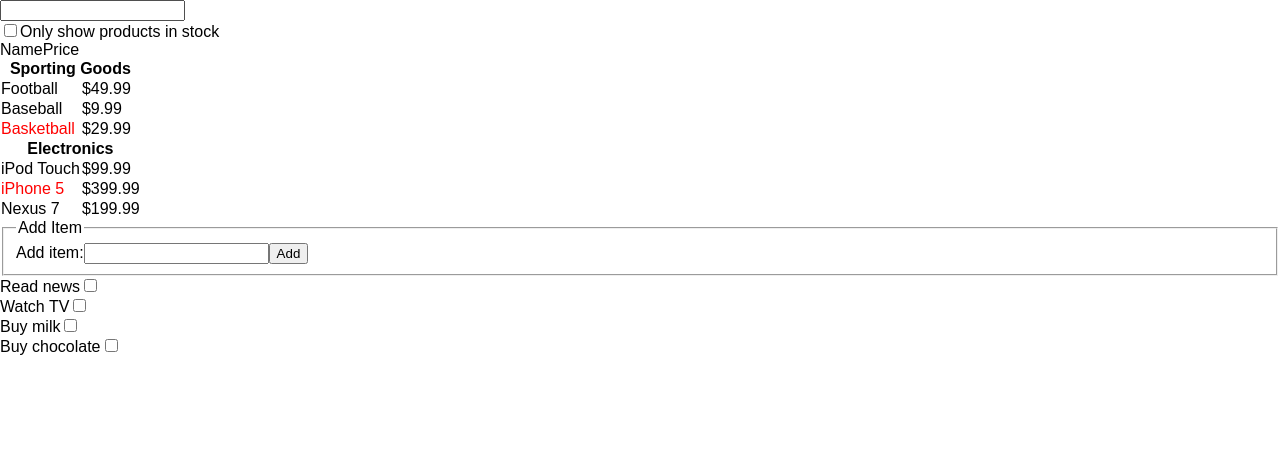
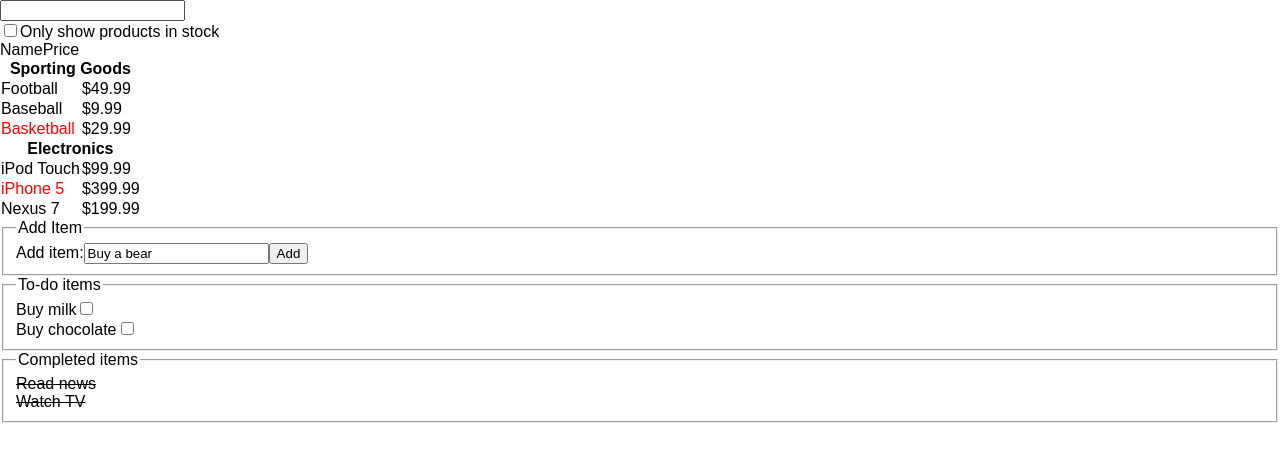
Before and after one commit to thomaschuah/react-test, a React (Create React App) app: page / in a window 1280 px wide. Shown: the top 462 px of the page. Built offline with nearby package versions, Linux system fonts and the light colour scheme.

Commit message:
Building out the todolist

```diff
--- a/src/TodoList.js
+++ b/src/TodoList.js
@@ -1,4 +1,12 @@
 import React, { Component } from 'react';
+/*
+What state do we need?
+
+What data do we have?
+- the list of todo items  [state]
+- titles of the tables
+- the text of the new todo item [state]
+*/
 
 class AddItem extends React.Component {
 	render(){
@@ -7,8 +15,8 @@
 				<fieldset>
 					<legend>Add Item</legend>
 					<label for="item">Add item:</label>
-					<input type="text" id="item"/>
-					<input type="button" value="Add"/>
+					<input type="text" id="item" onChange={this.props.handleChange} value={this.props.text}/>
+					<button onClick={this.props.handleSubmit} >Add</button>
 				</fieldset>
 			</div>
 			);
@@ -16,44 +24,113 @@
 }
 
 class TodoItem extends React.Component {
+
+	constructor(props){
+		super(props);
+	}
+
 	render(){
+
+		const completedStyle = {
+			textDecoration:'line-through'
+		};
+		let style = {};
+
+		let checkbox;
+
+		if (this.props.mode == "complete"){
+			style = completedStyle;
+		} else {
+			checkbox = <span><input type="checkbox" onChange={this.props.handleCheck}/></span>
+		}
+
 		return (
-			<div>
+			<div style={style}>
 				{this.props.label}
-				<input type="checkbox"/>
+				{checkbox}
 			</div>
 			);
 	}
 }
 
 class TodoTable extends React.Component {
-
-
 	render(){
 
 		let items = this.props.items;
-		let completed = (this.props.mode=="complete") ? false : true;
+		let completed = (this.props.mode=="complete") ? true : false;
 		let collection = [];
 
-		items.filter(item => (item.completed == completed)).forEach((item)=>{
-			collection.push(<TodoItem label={item.label} />);
-		});
+
+		items
+			.filter(item => {
+				console.log(item.label + " ... " + item.completed)
+				return item.completed == completed;
+			})
+			.forEach((item)=>{
+				collection.push(<TodoItem onChange={this.props.handleCheck} mode={this.props.mode} key={item.label} label={item.label} />);
+			});
 
 		return (
-			<div>
+			<fieldset>
+				<legend>{this.props.title}
+				</legend>
 				{collection}
-			</div>
+			</fieldset>
 		);
 	}
 }
 
 class TodoApp extends React.Component {
+	constructor(props){
+		super(props);
+		this.state = {
+			todoItemText:"Buy a bear",
+			todoItems: this.props.items
+		};
+		this.handleChange = this.handleChange.bind(this);
+		this.handleSubmit = this.handleSubmit.bind(this);
+		this.handleCheck = this.handleCheck.bind(this, 'key');
+	}
+	handleCheck(param, event){
+		let items = this.state.todoItems;
+
+		let selected_item = items.find((item)=>(item.label==param));
+		selected_item.completed = true;
+		this.setState({
+			todoItems: items
+		});
+	}
+	handleChange(event){
+		console.log(event.target.value);
+		this.setState({
+			todoItemText:event.target.value
+		});
+	}
+	handleSubmit(event){
+		console.log("adding " + this.state.todoItemText)
+
+		// validation ...
+		if (this.state.todoItemText.length==0){
+			alert("Can't add air!");
+			return;
+		}
+
+		let items = this.state.todoItems;
+		items.push({
+			completed: false,
+			label: this.state.todoItemText
+		});
+		this.setState({
+			todoItems: items,
+			todoItemText: ""
+		});
+	}
 	render(){
 		return (
 			<div>
-				<AddItem />
-				<TodoTable mode="incomplete" items={this.props.items} />
-				<TodoTable mode="complete" items={this.props.items} />
+				<AddItem text={this.state.todoItemText} handleSubmit={this.handleSubmit} handleChange={this.handleChange} />
+				<TodoTable title="To-do items" mode="incomplete" handleCheck={this.handleCheck} items={this.state.todoItems} />
+				<TodoTable title="Completed items" mode="complete" handleCheck={this.handleCheck} items={this.state.todoItems} />
 			</div>
 			);
 	}
```
